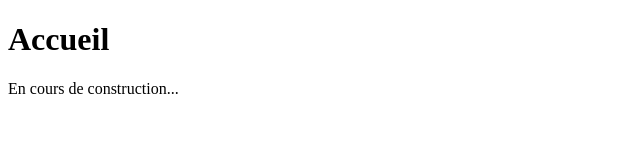
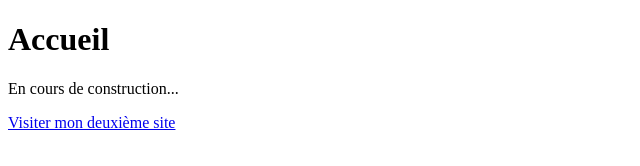
Before and after one commit to wijden-djebbi/portfolio, a plain HTML site: page index.html in a window 1280 px wide. Shown: the whole page, without its empty margins (0-640 px from the left). Drawn offline with Linux system fonts and the light colour scheme.

Commit message:
Add link to second site in index.html

```diff
--- a/index.html
+++ b/index.html
@@ -6,5 +6,6 @@
     <body>
         <h1>Accueil</h1>
         <p> En cours de construction...</p>
+        <a href="https://github.io">Visiter mon deuxième site</a>
     </body>
 </html>
```
